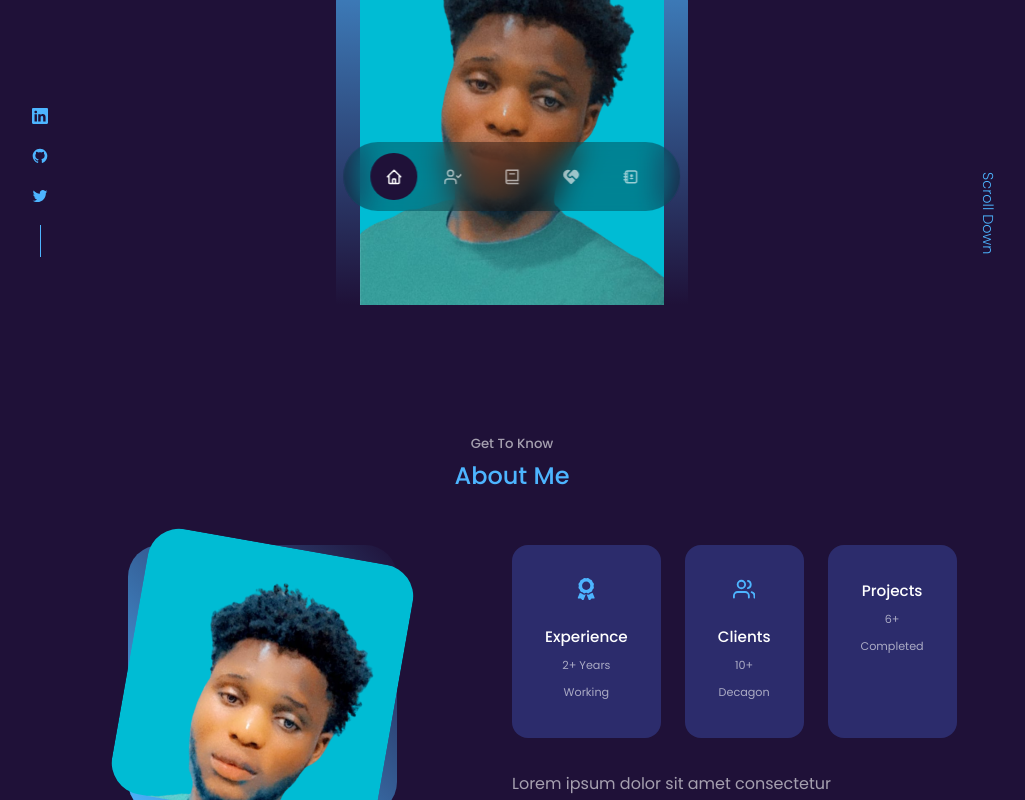
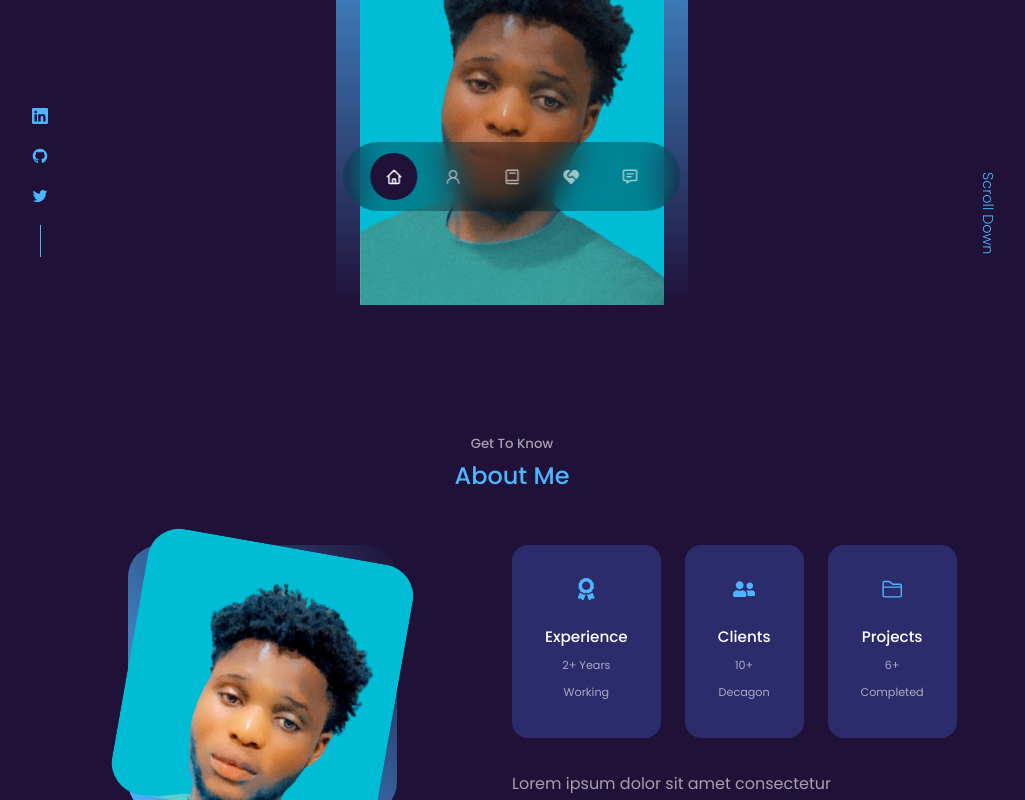
Before and after one commit to Mo6x/my-portfolio, a React (Create React App) app: page / in a window 1280 px wide. Shown: the part 557-1357 px from the top of the page, without its empty margins (128-1153 px from the left). Built offline with nearby package versions, Linux system fonts and the light colour scheme.

Commit message:
make changes on my icons

```diff
--- a/src/components/about/About.jsx
+++ b/src/components/about/About.jsx
@@ -2,8 +2,9 @@ import React from 'react';
 import "./about.css";
 import ME from '../../assets/me.png';
 import { FaAward } from 'react-icons/fa';
-import { FiUsers } from 'react-icons/fi';
- //import { VscFolderActive } from 'react-icons/vs';
+import { FaUserFriends } from 'react-icons/fa';
+import { BsFolder2 } from 'react-icons/bs';
+
 
 
  const About = () => {
@@ -28,13 +29,13 @@ import { FiUsers } from 'react-icons/fi';
             </article>
 
             <article className='about__card'>
-              <FiUsers className='about__icon'/>
+              <FaUserFriends className='about__icon'/>
               <h5>Clients</h5>
               <small>10+ Decagon</small>
             </article>
 
             <article className='about__card'>
-              {/* <VscFolderActive className='about__icon'/> */}
+              <BsFolder2 className='about__icon'/>
               <h5>Projects</h5>
               <small>6+ Completed</small>
             </article>
--- a/src/components/nav/Nav.jsx
+++ b/src/components/nav/Nav.jsx
@@ -1,10 +1,10 @@
 import React from 'react';
 import "./nav.css";
 import { HiOutlineHome } from 'react-icons/hi';
-import { FiUserCheck } from 'react-icons/fi';
-import { RiBook2Line } from 'react-icons/ri';
+import { AiOutlineUser } from 'react-icons/ai';
+import { BiBook } from 'react-icons/bi';
 import { RiServiceFill } from 'react-icons/ri';
-import { TiContacts } from 'react-icons/ti';
+import { BiMessageDetail } from 'react-icons/bi';
 import { useState } from 'react';
 
 
@@ -15,10 +15,10 @@ const Nav = () => {
   return (
       <nav>
           <a href='#' onClick={() => setActiveNav('#')} className={activeNav === '#' ? 'active' : ''}><HiOutlineHome /></a>
-          <a href='#about' onClick={() => setActiveNav('#about')} className={activeNav === '#about' ? 'active' : ''} ><FiUserCheck  /></a>
-          <a href='#experience' onClick={() => setActiveNav('#experience')} className={activeNav === '#experience' ? 'active' : ''}><RiBook2Line /></a>
+          <a href='#about' onClick={() => setActiveNav('#about')} className={activeNav === '#about' ? 'active' : ''} ><AiOutlineUser /></a>
+          <a href='#experience' onClick={() => setActiveNav('#experience')} className={activeNav === '#experience' ? 'active' : ''}><BiBook /></a>
           <a href='#services' onClick={() => setActiveNav('#services')} className={activeNav === '#services' ? 'active' : ''}><RiServiceFill /></a>
-          <a href='#contact' onClick={() => setActiveNav('#contact')} className={activeNav === '#contact' ? 'active' : ''}><TiContacts /></a>
+          <a href='#contact' onClick={() => setActiveNav('#contact')} className={activeNav === '#contact' ? 'active' : ''}><BiMessageDetail /></a>
       </nav>
 
       //  <nav>
```
